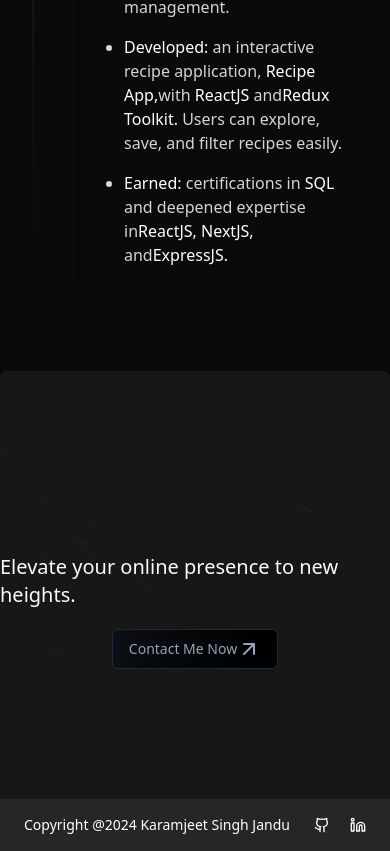
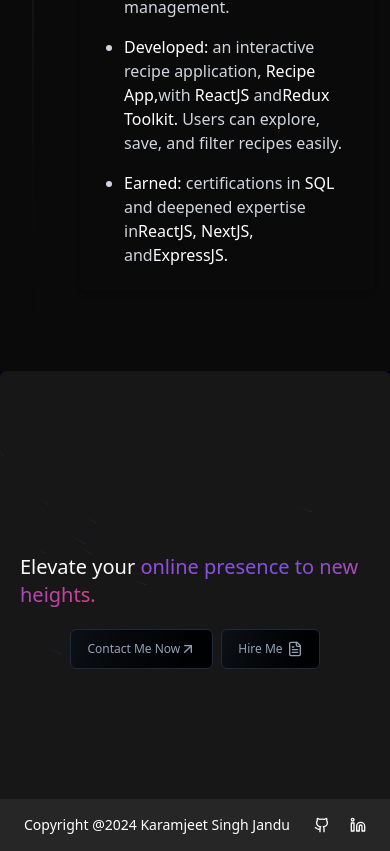
Before and after one commit to itskaramaman/Next-Porfolio, a Next.js app: page / in a window 390 px wide. Shown: the part 7217-8068 px from the top of the page. Built offline with nearby package versions, Linux system fonts and the light colour scheme.

Commit message:
resume added, contact info updated, floating nav fixed, scroll animation added

```diff
--- a/src/app/layout.tsx
+++ b/src/app/layout.tsx
@@ -14,7 +14,7 @@ export default function RootLayout({
   children: React.ReactNode;
 }>) {
   return (
-    <html lang="en" suppressHydrationWarning>
+    <html lang="en" suppressHydrationWarning className="scroll-smooth">
       <body>
         <ThemeProvider attribute="class" defaultTheme="dark">
           {children}
--- a/src/components/Contact.tsx
+++ b/src/components/Contact.tsx
@@ -1,6 +1,6 @@
 import { BackgroundBeams } from "./ui/background-beams";
 import MagicButton from "./ui/magic-button";
-import { ArrowUpRight, Github, Linkedin } from "lucide-react";
+import { ArrowUpRight, Github, Linkedin, FileText } from "lucide-react";
 
 const Contact = () => {
   const year = new Date().getFullYear();
@@ -10,20 +10,37 @@ const Contact = () => {
       className="h-[30rem] sm:h-[40rem] w-full rounded-md bg-neutral-900 relative flex flex-col items-center justify-center antialiased"
     >
       <div className="relative z-10 flex flex-col justify-center items-center gap-5 w-full h-full">
-        <h1 className="text-xl md:text-4xl">
-          Elevate your online presence to new heights.
+        <h1 className="text-xl px-5 md:text-4xl">
+          Elevate your{" "}
+          <span className="bg-clip-text bg-no-repeat text-transparent bg-gradient-to-r py-4 from-purple-500 via-violet-500 to-pink-500 [text-shadow:0_0_rgba(0,0,0,0.1)]">
+            online presence to new heights.
+          </span>
         </h1>
-        <MagicButton className="relative z-10">
-          <a
-            href="mailto:singhkaramjeetaman@gmail.com"
-            className="flex items-center cursor-pointer"
-          >
-            Contact Me Now <ArrowUpRight />
-          </a>
-        </MagicButton>
+        <div className="relative z-10 flex gap-2 sm:gap-5">
+          <MagicButton>
+            <a
+              href="mailto:singhkaramjeetaman@gmail.com"
+              className="text-xs sm:text-base flex items-center cursor-pointer"
+            >
+              Contact Me Now <ArrowUpRight className="h-4 w-4 sm:h-5 sm:w-5" />
+            </a>
+          </MagicButton>
+          <MagicButton>
+            <a
+              href="/Karamjeet_Software_Developer_Resume.pdf"
+              target="_blank"
+              rel="noopener noreferrer"
+              className="text-xs sm:text-base flex items-center cursor-pointer"
+            >
+              Hire Me <FileText className="h-4 w-4 ml-1 sm:h-5 sm:w-5" />
+            </a>
+          </MagicButton>
+        </div>
         <footer className="absolute bottom-0 w-full z-10 flex justify-between items-center px-6 py-4 bg-neutral-800 text-white">
           <div>
-            <p className="text-sm sm:text-base">Copyright @{year} Karamjeet Singh Jandu </p>
+            <p className="text-sm sm:text-base">
+              Copyright @{year} Karamjeet Singh Jandu{" "}
+            </p>
           </div>
           <div className="flex items-center gap-5">
             <a
--- a/src/components/ui/floating-navbar.tsx
+++ b/src/components/ui/floating-navbar.tsx
@@ -32,14 +32,10 @@ export const FloatingNav = ({
     if (typeof current === "number") {
       const direction = current! - scrollYProgress.getPrevious()!;
 
-      if (scrollYProgress.get() < 0.05) {
+      if (direction < 0) {
+        setVisible(true);
+      } else {
         setVisible(false);
-      } else {
-        if (direction < 0) {
-          setVisible(true);
-        } else {
-          setVisible(false);
-        }
       }
     }
   });
--- a/src/data/about.ts
+++ b/src/data/about.ts
@@ -1,10 +1,14 @@
 export const navItems = [
-  { name: "About", link: "#about" },
   { name: "Projects", link: "#projects" },
   { name: "Contact", link: "#contact" },
   {
     name: "LinkedIn",
     link: "https://www.linkedin.com/in/karamjeet-singh-12101995/",
+    blank: true,
+  },
+  {
+    name: "Resume",
+    link: "/Karamjeet_Software_Developer_Resume.pdf",
     blank: true,
   },
 ];
@@ -136,36 +140,3 @@ export const projectItems = [
     github_link: "https://github.com/itskaramaman/React-Movies",
   },
 ];
-
-export const testimonials = [
-  {
-    quote:
-      "Collaborating with Adrian was an absolute pleasure. His professionalism, promptness, and dedication to delivering exceptional results were evident throughout our project. Adrian's enthusiasm for every facet of development truly stands out. If you're seeking to elevate your website and elevate your brand, Adrian is the ideal partner.",
-    name: "Michael Johnson",
-    title: "Director of AlphaStream Technologies",
-  },
-  {
-    quote:
-      "Collaborating with Adrian was an absolute pleasure. His professionalism, promptness, and dedication to delivering exceptional results were evident throughout our project. Adrian's enthusiasm for every facet of development truly stands out. If you're seeking to elevate your website and elevate your brand, Adrian is the ideal partner.",
-    name: "Michael Johnson",
-    title: "Director of AlphaStream Technologies",
-  },
-  {
-    quote:
-      "Collaborating with Adrian was an absolute pleasure. His professionalism, promptness, and dedication to delivering exceptional results were evident throughout our project. Adrian's enthusiasm for every facet of development truly stands out. If you're seeking to elevate your website and elevate your brand, Adrian is the ideal partner.",
-    name: "Michael Johnson",
-    title: "Director of AlphaStream Technologies",
-  },
-  {
-    quote:
-      "Collaborating with Adrian was an absolute pleasure. His professionalism, promptness, and dedication to delivering exceptional results were evident throughout our project. Adrian's enthusiasm for every facet of development truly stands out. If you're seeking to elevate your website and elevate your brand, Adrian is the ideal partner.",
-    name: "Michael Johnson",
-    title: "Director of AlphaStream Technologies",
-  },
-  {
-    quote:
-      "Collaborating with Adrian was an absolute pleasure. His professionalism, promptness, and dedication to delivering exceptional results were evident throughout our project. Adrian's enthusiasm for every facet of development truly stands out. If you're seeking to elevate your website and elevate your brand, Adrian is the ideal partner.",
-    name: "Michael Johnson",
-    title: "Director of AlphaStream Technologies",
-  },
-];
```
Also changed, not shown: 1 other file (tests, documents, lock files or other folders).
